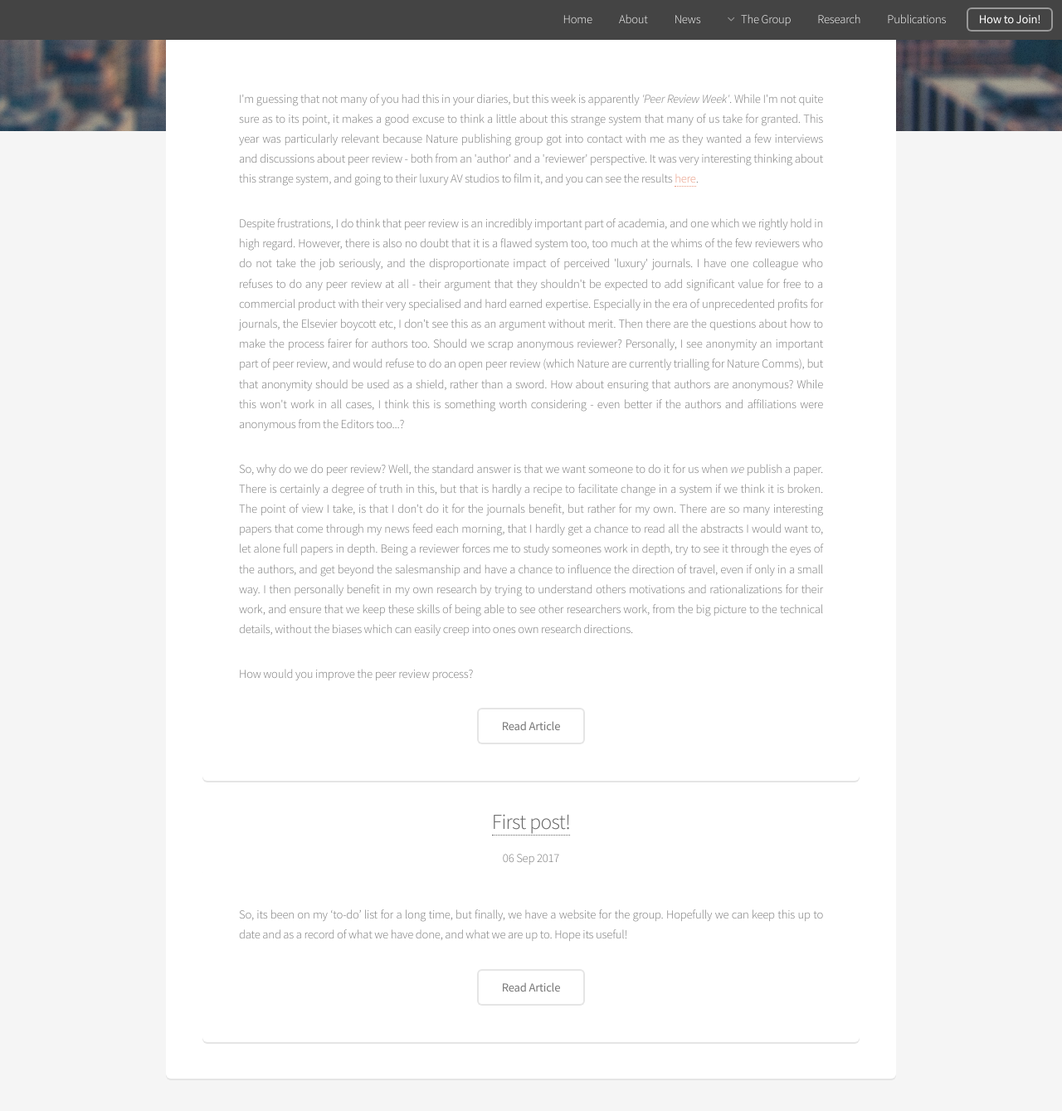
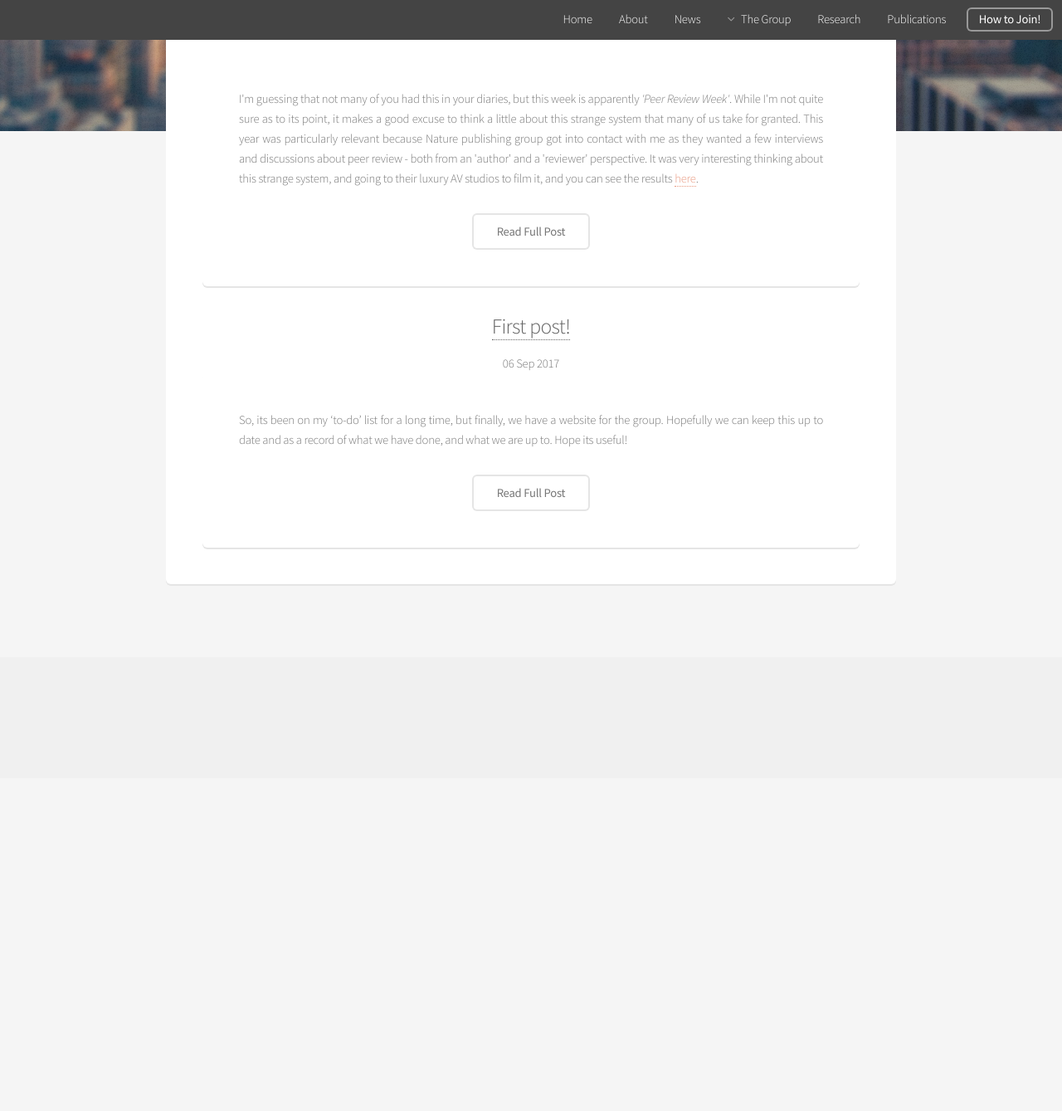
Before and after one commit to ghb24/boothgroupwebsite, a Jekyll site: the page built from news/index.html, in a window 1280 px wide and 1400 px high, scrolled down 253 px. Shown: the top 1339 px of the window at 83% size. Built offline with Jekyll 4.4.1, drawn with Linux system fonts in a browser that asks for light colours; after the commit the page ends 1191 px from its top, so only the background shows below that.

Commit message:
Clean up and sort links

```diff
--- a/index.html
+++ b/index.html
@@ -22,8 +22,9 @@ layout: default
             {% assign content = post.excerpt %}
             {% assign title = post.title %}
 
+            <!-- <strong><p>{{ title }}</p></strong> -->
             <strong><p>{{ title }}</p></strong>
-            <p align="justify">{{ post.excerpt | strip_html }}</p>
+            <p align="justify">{{ post.excerpt | remove: '<p>' | remove: '</p>' }}</p>
             <!-- <p>Integer volutpat ante et accumsan commophasellus sed aliquam feugiat lorem aliquet ut enim rutrum phasellus iaculis accumsan dolore magna aliquam veroeros.</p> -->
 			<ul class="actions">
                 <li><a href="{{site.baseurl}}{{post.url}}" class="button alt">See full post</a></li>
--- a/news/index.html
+++ b/news/index.html
@@ -11,10 +11,10 @@ layout: default
 			<span class="date">{{ post.date | date_to_string }}</span>
 			<section class="box special">
                 <p align="justify">
-				{{ post.content | remove: '<p>' | remove: '</p>' }}
+				{{ post.excerpt | remove: '<p>' | remove: '</p>' }}
                 </p>
 			<ul class="actions">
-				<li><a href="{{ site.baseurl }}{{ post.url }}" class="button alt">Read Article</a></li>
+				<li><a href="{{ site.baseurl }}{{ post.url }}" class="button alt">Read Full Post</a></li>
 			</ul>
 			</section>
 		{% endfor %}
```
Also changed, not shown: _posts/2017-09-13-peer-review.md (+1 -2 lines).
